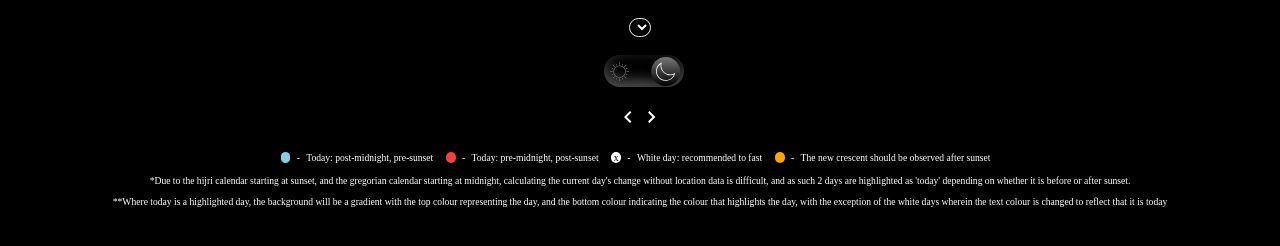
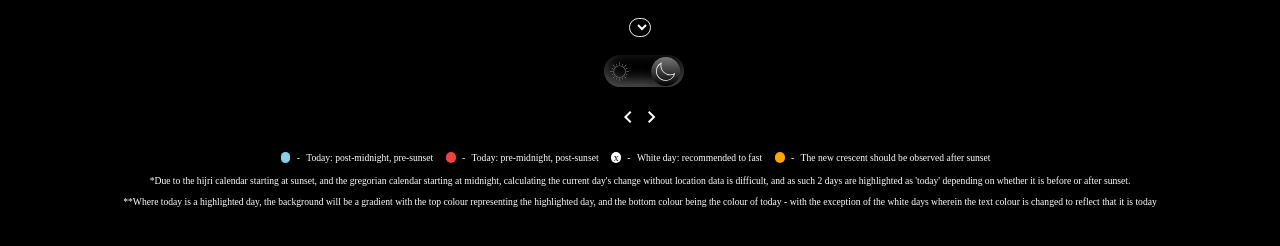
Before and after one commit to HijriDate/HijriDate.github.io, a plain HTML site: page index.html in a window 1280 px wide. Shown: the part 48-294 px from the top of the page. Drawn offline with nearby package versions, Linux system fonts and the light colour scheme; no server answers.

Commit message:
minor sentence improvement

```diff
--- a/index.html
+++ b/index.html
@@ -96,6 +96,6 @@
             <span id="ashura" style="display: none;">The day before/after 'Ashura: fast one of these along with the day of 'Ashura</span>
         </div>
         <p style="font-size: 0.6em;">*Due to the hijri calendar starting at sunset, and the gregorian calendar starting at midnight, calculating the current day's change without location data is difficult, and as such 2 days are highlighted as 'today' depending on whether it is before or after sunset.</p>
-        <p style="font-size: 0.6em;">**Where today is a highlighted day, the background will be a gradient with the top colour representing the day, and the bottom colour indicating the colour that highlights the day, with the exception of the white days wherein the text colour is changed to reflect that it is today</p>
+        <p style="font-size: 0.6em;">**Where today is a highlighted day, the background will be a gradient with the top colour representing the highlighted day, and the bottom colour being the colour of today - with the exception of the white days wherein the text colour is changed to reflect that it is today</p>
     </body>
 </html>
```
